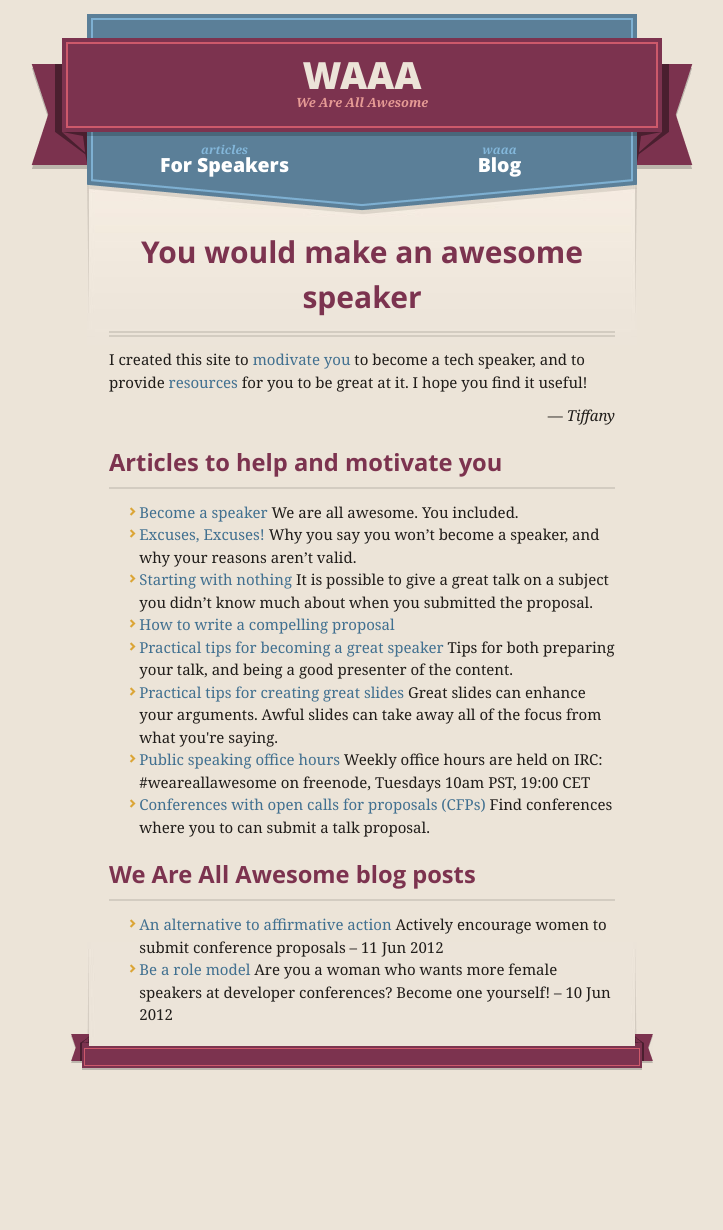
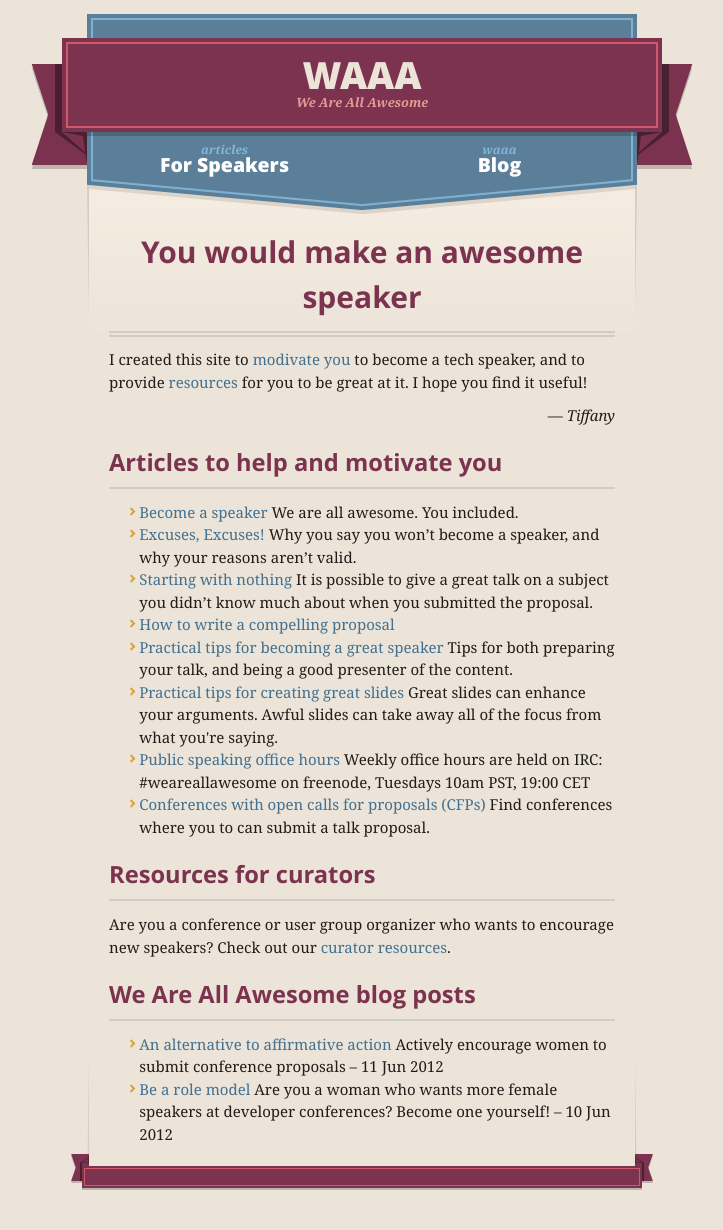
Before and after one commit to janl/waaa, a Jekyll site: the page built from index.html, in a window 1280 px wide. Shown: the whole page, without its empty margins (278-1001 px from the left). Built offline with Jekyll 4.4.1, drawn with Linux system fonts in a browser that asks for light colours; nearby versions of some CDN libraries; comment, search, counter and statistics services are not loaded; before the commit the page ends 1110 px from its top, so only the background shows below that.

Commit message:
advice for curators

```diff
--- a/index.html
+++ b/index.html
@@ -9,10 +9,14 @@ layout: main
 
 <p align="right"> — <em>Tiffany</em> </p>
 
-<h2 id="further-reading">Articles to help and motivate you</h2>
+<h2 id="further-reading-for-speakers">Articles to help and motivate you</h2>
 
 {% include list_of_pages_for_speakers.html %}
 
-<h2 id="further-reading">We Are All Awesome blog posts</h2>
+<h2 id="further-reading-for-curators">Resources for curators</h2>
+
+<p>Are you a conference or user group organizer who wants to encourage new speakers? Check out our <a href="/for_curators/">curator resources</a>.</p>
+
+<h2 id="waaa-blog">We Are All Awesome blog posts</h2>
 
 {% include list_of_blog_posts.html %}
```
Also changed, not shown: for_curators/index.md (added, +37 -0 lines).
